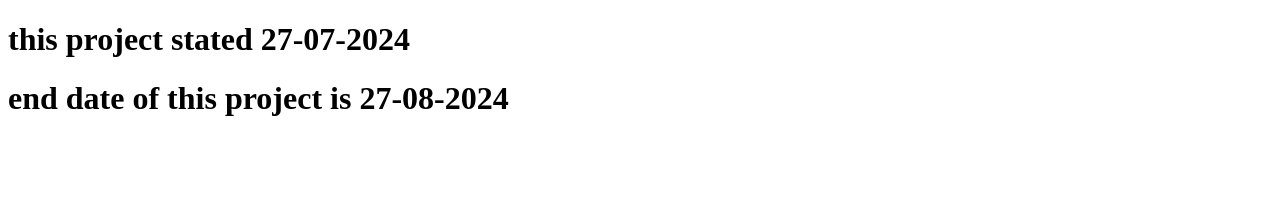
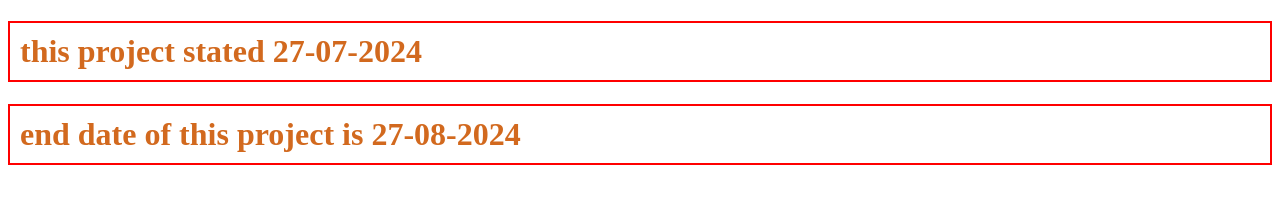
Before and after one commit to VineethGontla/team-, a plain HTML site: page index.html in a window 1280 px wide. Drawn offline with Linux system fonts and the light colour scheme.

Commit message:
updated index file with style

```diff
--- a/index.html
+++ b/index.html
@@ -4,6 +4,14 @@
     <meta charset="UTF-8">
     <meta name="viewport" content="width=device-width, initial-scale=1.0">
     <title>Document</title>
+    <style>
+        h1{
+            border: 2px solid red;
+            padding: 10px;
+            color: chocolate;
+
+        }
+    </style>
 </head>
 <body>
     <h1>this project stated 27-07-2024</h1>
```
